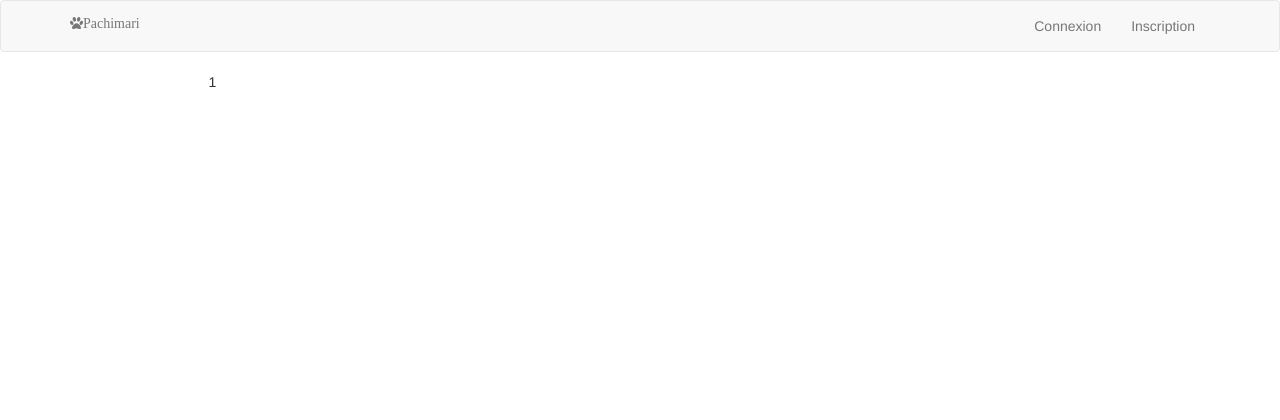
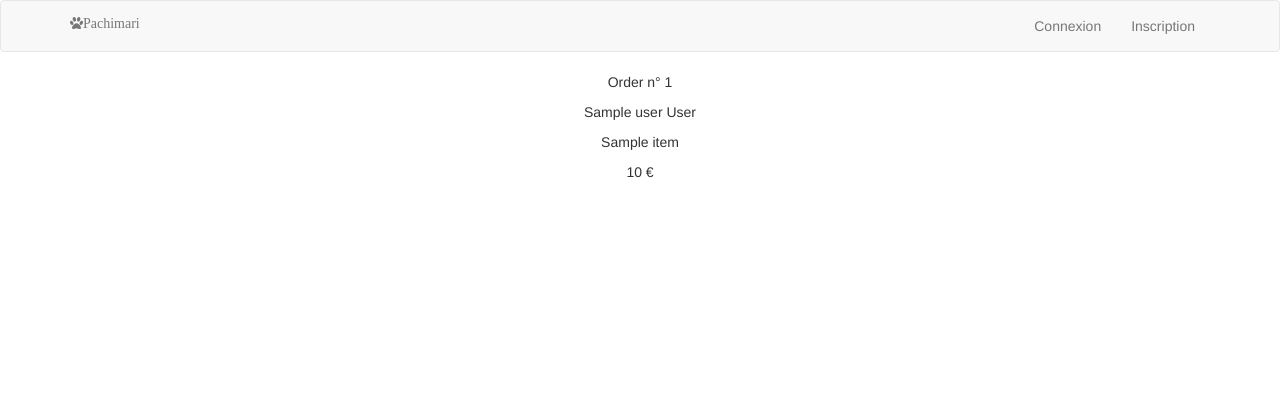
Before and after one commit to Azenberg94/pachimari, a Node server app: template WEB/pachimari/views/order.ejs in a window 1280 px wide. Shown: the top 420 px of the page. Run offline with Node 20, Linux system fonts and the light colour scheme; the template is opened without the code that fills it: most values are stand-ins (such as "Sample title", 1, 10 or a date in 2020); some libraries are stand-ins or nearby versions.

Commit message:
Front: list orders

```diff
--- a/WEB/pachimari/public/js/script.js
+++ b/WEB/pachimari/public/js/script.js
@@ -21,7 +21,8 @@ $(document).ready(function() {
            url : '/order',
            type : 'POST',
            success : function(response, status) {
-               alert(response);
+               console.log("success");
+               window.location.replace("http://localhost:8080/orders");
            }
        });
 
--- a/WEB/pachimari/views/order.ejs
+++ b/WEB/pachimari/views/order.ejs
@@ -1,7 +1,7 @@
 <!DOCTYPE html>
 <html lang="fr">
 <head>
-    <title>Pachimari Panier</title>
+    <title>Pachimari Orders</title>
     <% include ./partials/header %>
 </head>
 <body>
@@ -13,8 +13,15 @@
     <div class="row>">
 
         <% orders.forEach(function(order) { %>
-        <div class="col-md-3 text-center" style="margin-bottom:50px;">
-            <div><%= order.id %></div>
+        <div class="col-md-12 text-center" style="margin-bottom:50px;">
+            <div>
+                <p>Order n° <%= order.id %></p>
+                <p><%= order.user.name+" "+order.user.lastName %></p>
+                <% order.items.forEach(function(item) { %>
+                    <p><%= item.name %></p>
+                <% }) %>
+                <p><%= order.amount %> €</p>
+            </div>
         </div>
         <% }) %>
 
--- a/WEB/pachimari/views/partials/navbar.ejs
+++ b/WEB/pachimari/views/partials/navbar.ejs
@@ -27,6 +27,7 @@
 
 		%>
 			<li><a href="/profile">Mon compte</a></li>
+            <li><a href="/orders">Mes commandes</a></li>
 		<%
 			}
 		%>
```
Also changed, not shown: WEB/pachimari/app/order.js (+15 -4 lines), 1 other file.
